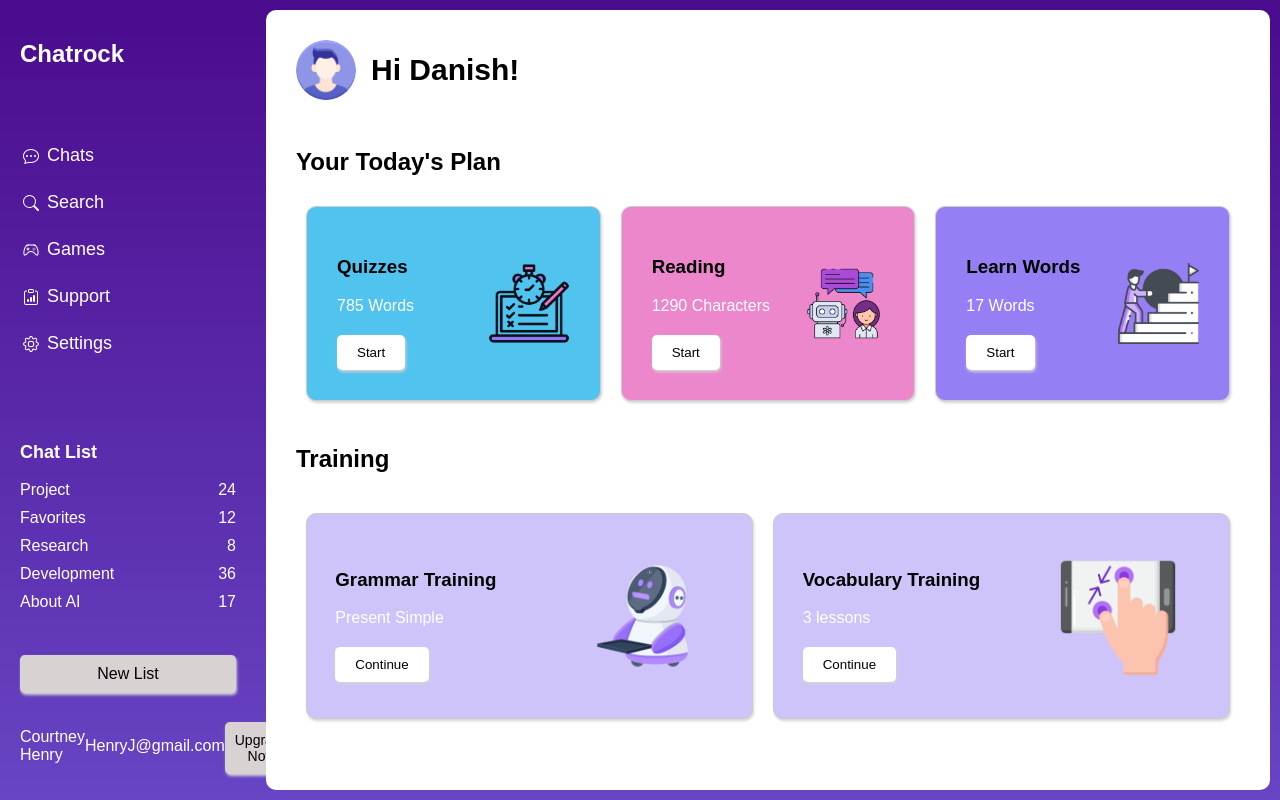
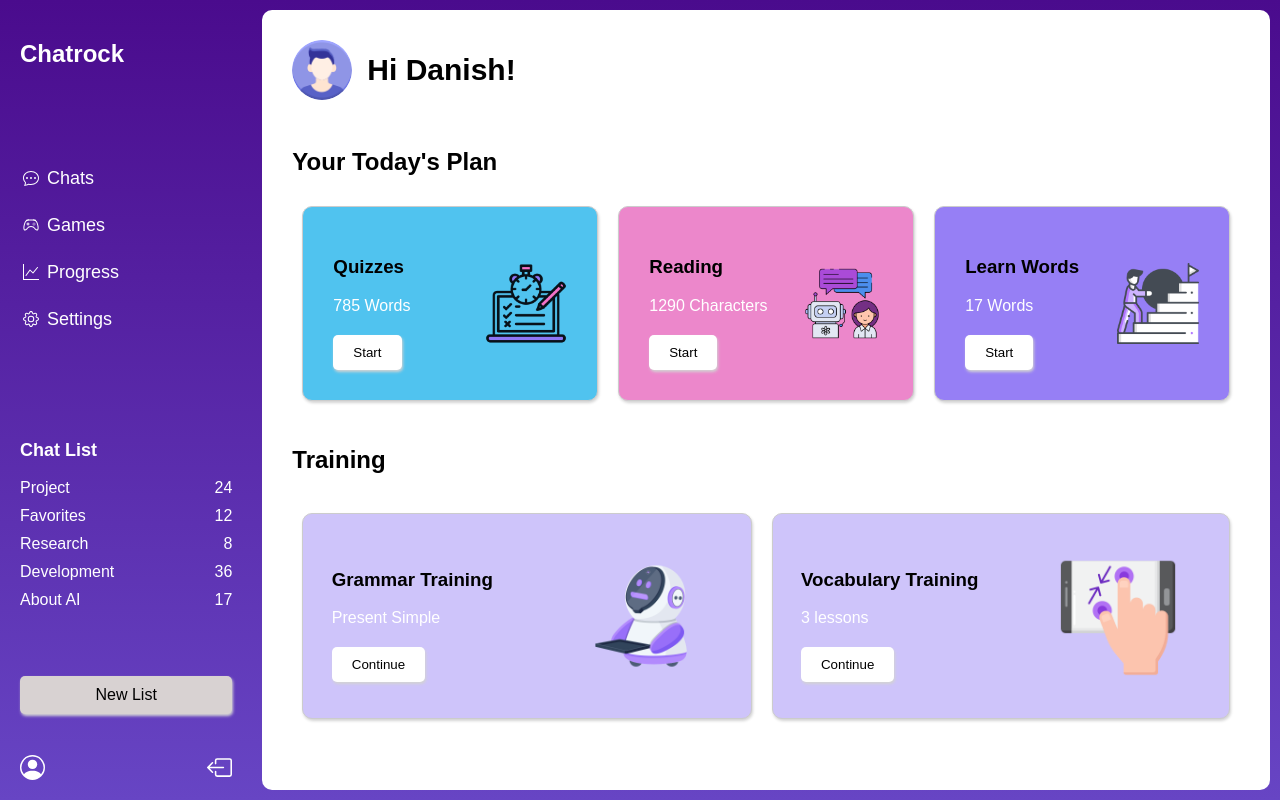
Before and after one commit to Mariam-Elbishbeashy/Language-Learning-Chatbot-Project, a PHP site: page /game.php in a window 1280 px wide. Run offline with PHP 8.4, Linux system fonts and the light colour scheme.

Commit message:
game page sidebar modifications

```diff
--- a/Language-Learning-Chatbot/public/css/stylegame.css
+++ b/Language-Learning-Chatbot/public/css/stylegame.css
@@ -1,5 +1,6 @@
 body {
     font-family: 'Poppins', sans-serif;
+    overflow-y: auto;
   }
   .plan-section{
     margin-bottom: 15px;
--- a/Language-Learning-Chatbot/public/game.php
+++ b/Language-Learning-Chatbot/public/game.php
@@ -16,7 +16,7 @@
                 </div>
                 <ul class="menu">
                     <li>
-                        <a href="#">
+                        <a href="Home.php">
                             <span class="icon">
                                 <i class="bi bi-chat-dots"></i>
                                 <svg xmlns="http://www.w3.org/2000/svg" width="16" height="16" fill="currentColor" class="bi bi-chat-dots" viewBox="0 0 16 16">
@@ -25,17 +25,6 @@
                                 </svg>
                             </span>
                             Chats
-                        </a>
-                    </li>
-                    <li>
-                        <a href="#">
-                            <span class="icon">
-                                <i class="bi bi-search"></i>
-                                <svg xmlns="http://www.w3.org/2000/svg" width="16" height="16" fill="currentColor" class="bi bi-search" viewBox="0 0 16 16">
-                                    <path d="M11.742 10.344a6.5 6.5 0 1 0-1.397 1.398h-.001q.044.06.098.115l3.85 3.85a1 1 0 0 0 1.415-1.414l-3.85-3.85a1 1 0 0 0-.115-.1zM12 6.5a5.5 5.5 0 1 1-11 0 5.5 5.5 0 0 1 11 0"/>
-                                </svg>
-                            </span>
-                            Search
                         </a>
                     </li>
                     <li>
@@ -51,18 +40,18 @@
                         </a>
                     </li>
                     <li>
-                        <a href="#">
-                            <span class="icon">
-                                <i class="bi bi-clipboard-data"></i>
-                                <svg xmlns="http://www.w3.org/2000/svg" width="16" height="16" fill="currentColor" class="bi bi-clipboard-data" viewBox="0 0 16 16">
-                                    <path d="M4 11a1 1 0 1 1 2 0v1a1 1 0 1 1-2 0zm6-4a1 1 0 1 1 2 0v5a1 1 0 1 1-2 0zM7 9a1 1 0 0 1 2 0v3a1 1 0 1 1-2 0z"/>
-                                    <path d="M4 1.5H3a2 2 0 0 0-2 2V14a2 2 0 0 0 2 2h10a2 2 0 0 0 2-2V3.5a2 2 0 0 0-2-2h-1v1h1a1 1 0 0 1 1 1V14a1 1 0 0 1-1 1H3a1 1 0 0 1-1-1V3.5a1 1 0 0 1 1-1h1z"/>
-                                    <path d="M9.5 1a.5.5 0 0 1 .5.5v1a.5.5 0 0 1-.5.5h-3a.5.5 0 0 1-.5-.5v-1a.5.5 0 0 1 .5-.5zm-3-1A1.5 1.5 0 0 0 5 1.5v1A1.5 1.5 0 0 0 6.5 4h3A1.5 1.5 0 0 0 11 2.5v-1A1.5 1.5 0 0 0 9.5 0z"/>
-                                </svg>
-                            </span>
-                            Support
-                        </a>
-                    </li>
+                <link rel="stylesheet" href="https://cdnjs.cloudflare.com/ajax/libs/font-awesome/6.0.0-beta3/css/all.min.css">
+
+                    <a href="ProgressTrack.php">
+                        <span class="icon">
+                            <i class="bi bi-graph-up"></i>
+                            <svg xmlns="http://www.w3.org/2000/svg" width="16" height="16" fill="currentColor" class="bi bi-graph-up" viewBox="0 0 16 16">
+                                <path fill-rule="evenodd" d="M0 0h1v15h15v1H0zm14.817 3.113a.5.5 0 0 1 .07.704l-4.5 5.5a.5.5 0 0 1-.74.037L7.06 6.767l-3.656 5.027a.5.5 0 0 1-.808-.588l4-5.5a.5.5 0 0 1 .758-.06l2.609 2.61 4.15-5.073a.5.5 0 0 1 .704-.07"/>
+                            </svg>
+                        </span>
+                        Progress
+                    </a>
+                </li>
                     <li>
                         <a href="#">
                             <span class="icon">
@@ -88,9 +77,24 @@
                 </div>
                 <button class="new-list-btn">New List</button>
                 <div class="user-info">
-                <p class="close">Courtney Henry</p>
-                <p class="close2">HenryJ@gmail.com</p>
-                <button class="upgrade-btn">Upgrade Now</button>
+                <a href="#" class="user-profile">
+                    <span class="user-icon">
+                        <i class="bi bi-person-circle"></i>
+                        <svg xmlns="http://www.w3.org/2000/svg" width="16" height="16" fill="currentColor" class="bi bi-person-circle" viewBox="0 0 16 16">
+                            <path d="M11 6a3 3 0 1 1-6 0 3 3 0 0 1 6 0"/>
+                            <path fill-rule="evenodd" d="M0 8a8 8 0 1 1 16 0A8 8 0 0 1 0 8m8-7a7 7 0 0 0-5.468 11.37C3.242 11.226 4.805 10 8 10s4.757 1.225 5.468 2.37A7 7 0 0 0 8 1"/>
+                        </svg>
+                    </span>
+                </a>
+                <a href="index.html" class="logout">
+                <span class="logout-icon">
+                        <i class="bi bi-box-arrow-left"></i>
+                        <svg xmlns="http://www.w3.org/2000/svg" width="16" height="16" fill="currentColor" class="bi bi-box-arrow-left" viewBox="0 0 16 16">
+                            <path fill-rule="evenodd" d="M6 12.5a.5.5 0 0 0 .5.5h8a.5.5 0 0 0 .5-.5v-9a.5.5 0 0 0-.5-.5h-8a.5.5 0 0 0-.5.5v2a.5.5 0 0 1-1 0v-2A1.5 1.5 0 0 1 6.5 2h8A1.5 1.5 0 0 1 16 3.5v9a1.5 1.5 0 0 1-1.5 1.5h-8A1.5 1.5 0 0 1 5 12.5v-2a.5.5 0 0 1 1 0z"/>
+                            <path fill-rule="evenodd" d="M.146 8.354a.5.5 0 0 1 0-.708l3-3a.5.5 0 1 1 .708.708L1.707 7.5H10.5a.5.5 0 0 1 0 1H1.707l2.147 2.146a.5.5 0 0 1-.708.708z"/>
+                        </svg>
+                    </span>
+                </a>
             </div>
         </div>
 
```
